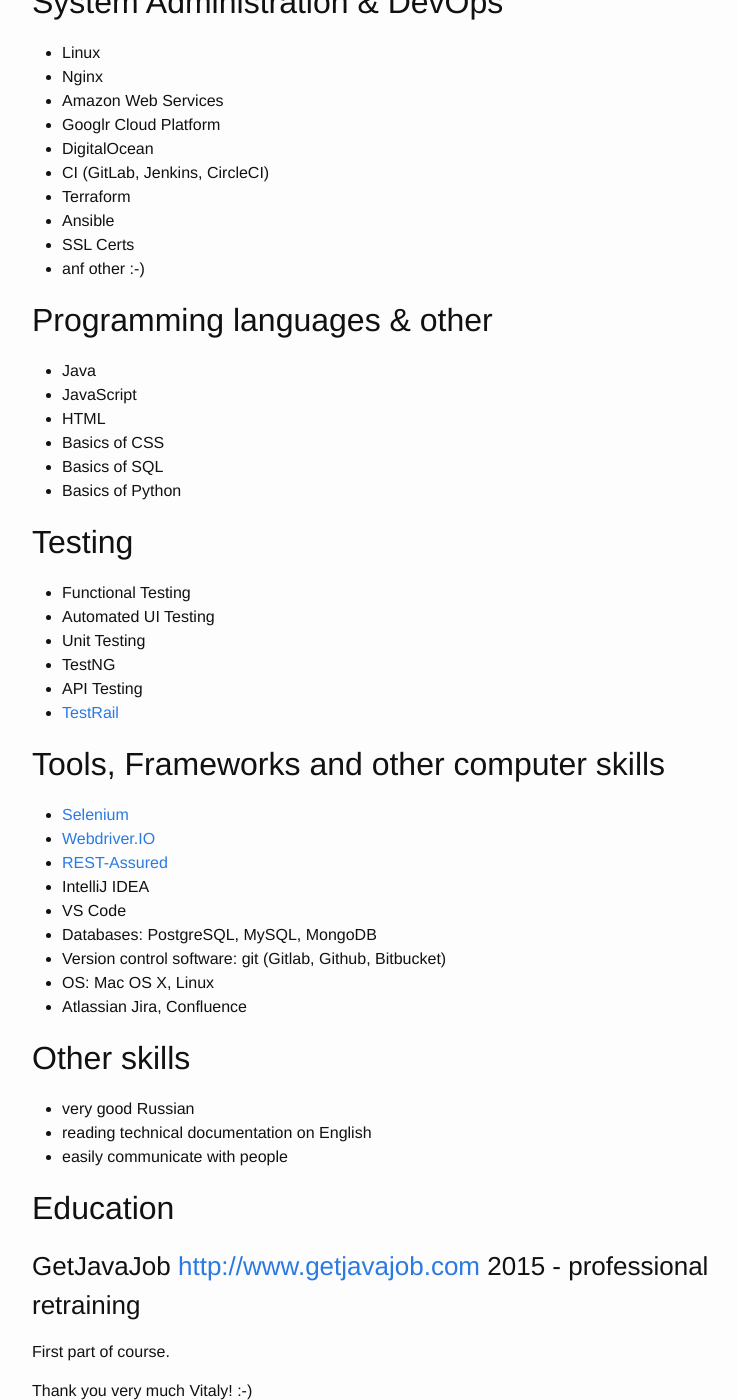
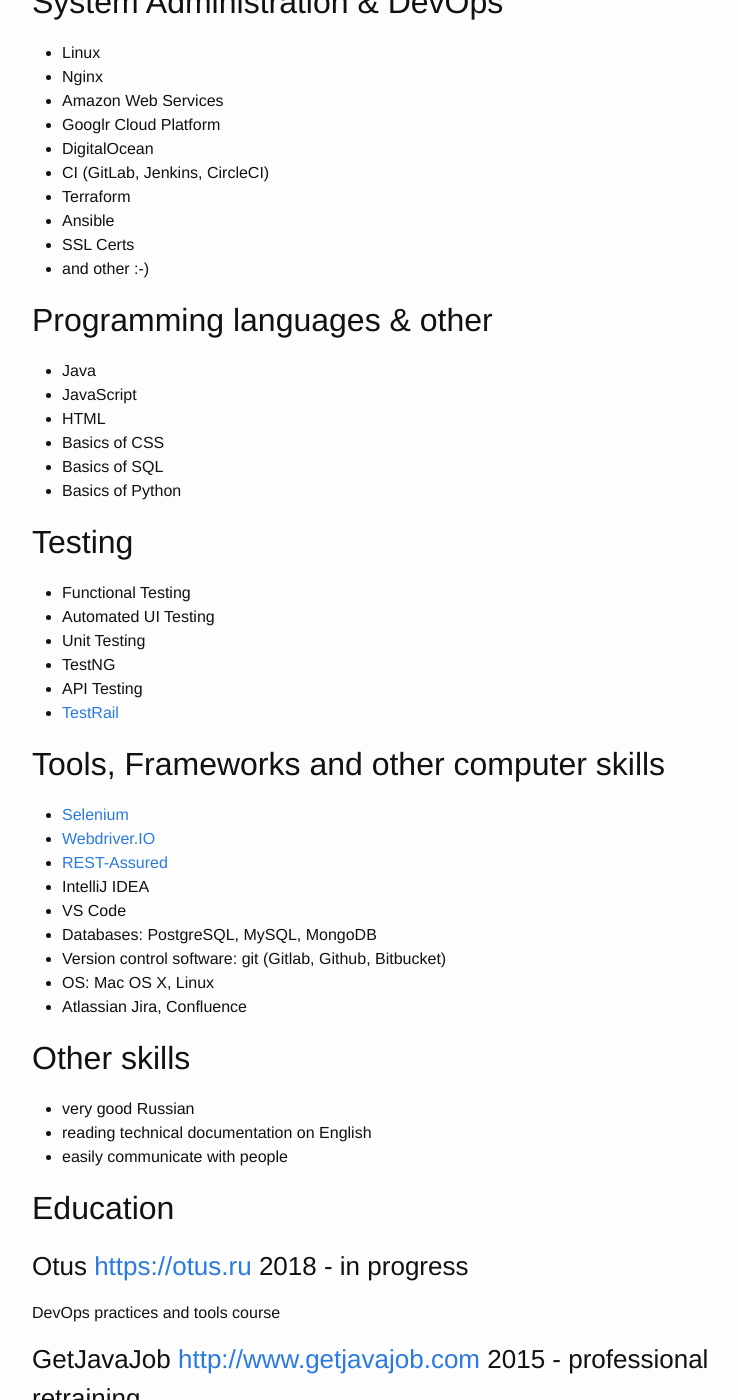
Before and after one commit to demshin/demsh.in, a Jekyll site: the page built from about.md, in a window 1280 px wide and 1400 px high, scrolled down 1893 px. Shown: the whole window, without its empty margins (238-976 px from the left). Built offline with Jekyll 4.4.1, drawn with Linux system fonts in a browser that asks for light colours.

Commit message:
+ add otus + fix mistake

```diff
--- a/about.md
+++ b/about.md
@@ -85,7 +85,7 @@ web: <https://demshin.github.io>
 - Terraform
 - Ansible
 - SSL Certs
-- anf other :-)
+- and other :-)
 
 ## Programming languages & other
 
@@ -125,6 +125,10 @@ web: <https://demshin.github.io>
 
 ## Education
 
+### Otus <https://otus.ru> 2018 - in progress
+
+DevOps practices and tools course
+
 ### GetJavaJob <http://www.getjavajob.com> 2015 - professional retraining
 
 First part of course.
```
